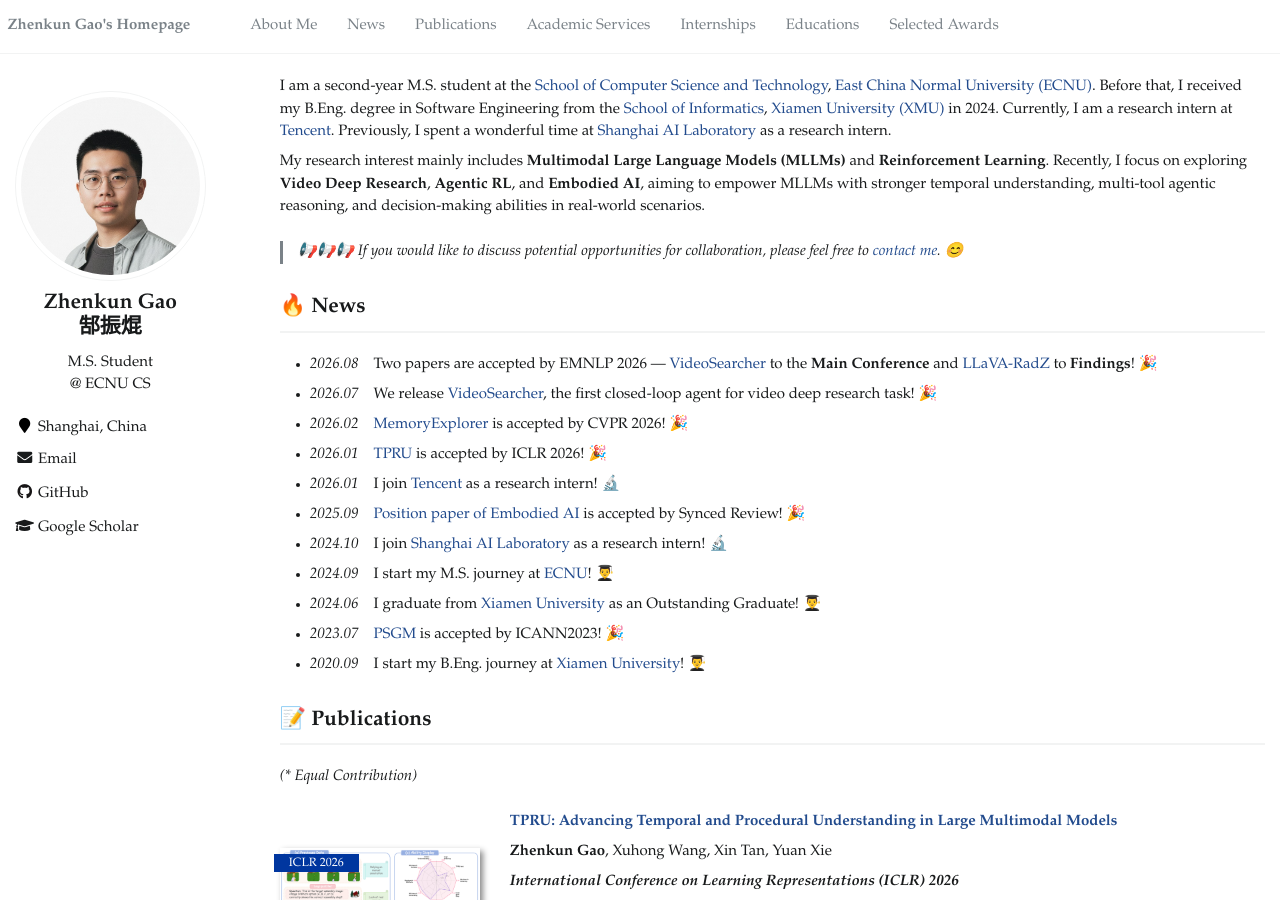
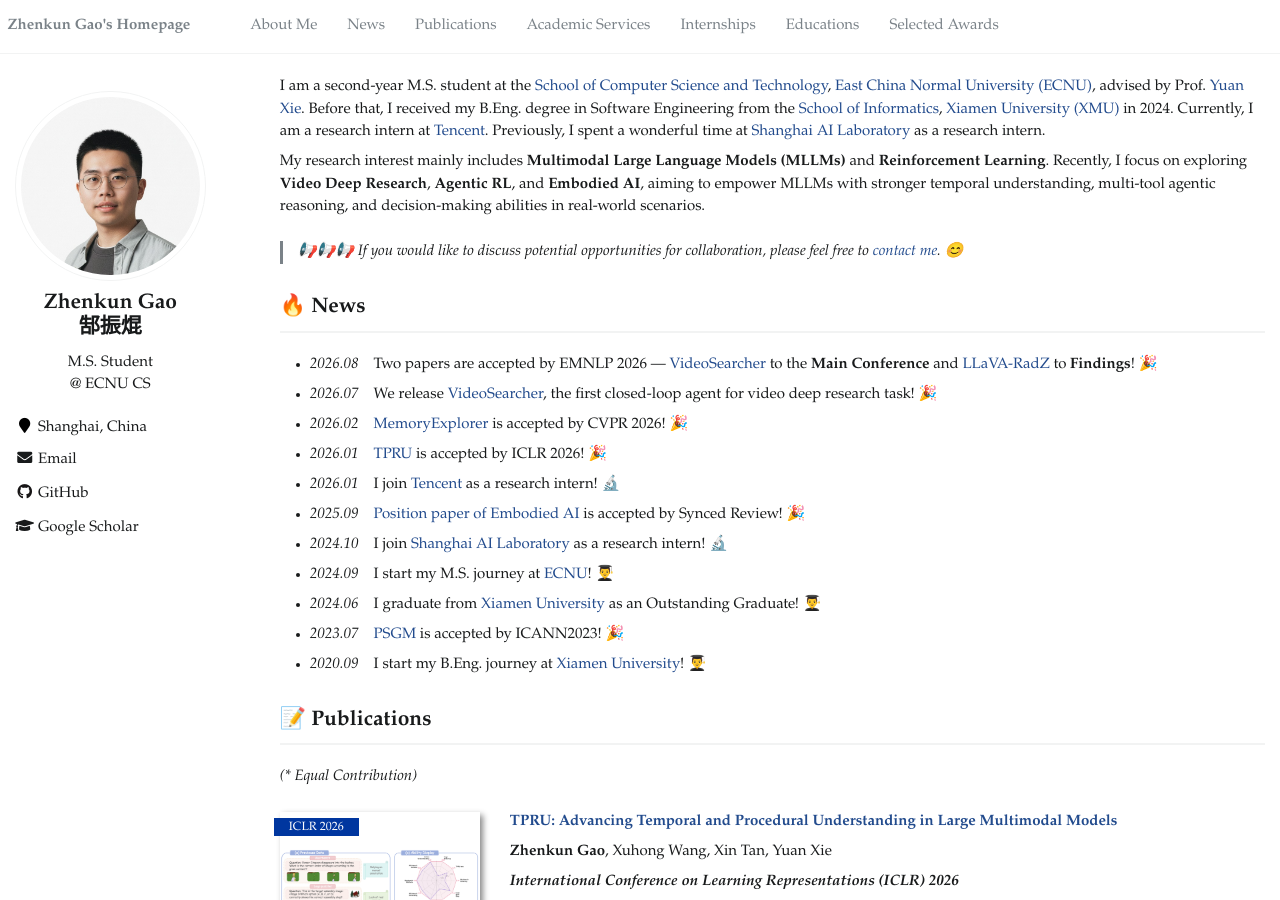
Before and after one commit to Stephen-gzk/stephen-gzk.github.io, a Jekyll site: the page built from _pages/about.md, in a window 1280 px wide and 900 px high. Built offline with Jekyll 4.4.1, drawn with Linux system fonts in a browser that asks for light colours.

Commit message:
Add advisor link; pad paper figures so the venue badge no longer covers them
- About me: advised by Prof. Yuan Xie (ECNU faculty page)
- Pad all five paper figures with white bands top/bottom (18% of width,
  ~36px once scaled to the 200px render width) to clear the badge overlay

Co-Authored-By: Claude Opus 5 (1M context) <noreply@anthropic.com>

```diff
--- a/_pages/about.md
+++ b/_pages/about.md
@@ -17,7 +17,7 @@ redirect_from:
 
 <span class='anchor' id='about-me'></span>
 
-I am a second-year M.S. student at the [School of Computer Science and Technology](http://www.cs.ecnu.edu.cn/), [East China Normal University (ECNU)](https://english.ecnu.edu.cn/). Before that, I received my B.Eng. degree in Software Engineering from the [School of Informatics](https://informatics.xmu.edu.cn/), [Xiamen University (XMU)](https://en.xmu.edu.cn/) in 2024. Currently, I am a research intern at [Tencent](https://www.tencent.com/en-us/). Previously, I spent a wonderful time at [Shanghai AI Laboratory](https://www.shlab.org.cn/) as a research intern.
+I am a second-year M.S. student at the [School of Computer Science and Technology](http://www.cs.ecnu.edu.cn/), [East China Normal University (ECNU)](https://english.ecnu.edu.cn/), advised by Prof. [Yuan Xie](https://faculty.ecnu.edu.cn/_s16/xy2_11342/main.psp). Before that, I received my B.Eng. degree in Software Engineering from the [School of Informatics](https://informatics.xmu.edu.cn/), [Xiamen University (XMU)](https://en.xmu.edu.cn/) in 2024. Currently, I am a research intern at [Tencent](https://www.tencent.com/en-us/). Previously, I spent a wonderful time at [Shanghai AI Laboratory](https://www.shlab.org.cn/) as a research intern.
 
 My research interest mainly includes **Multimodal Large Language Models (MLLMs)** and **Reinforcement Learning**. Recently, I focus on exploring **Video Deep Research**, **Agentic RL**, and **Embodied AI**, aiming to empower MLLMs with stronger temporal understanding, multi-tool agentic reasoning, and decision-making abilities in real-world scenarios.
 
```
Also changed, not shown: images/embodied.png, images/llava_radz.png, images/memory_explorer.png, images/tpru.png, images/videosearcher.png.
